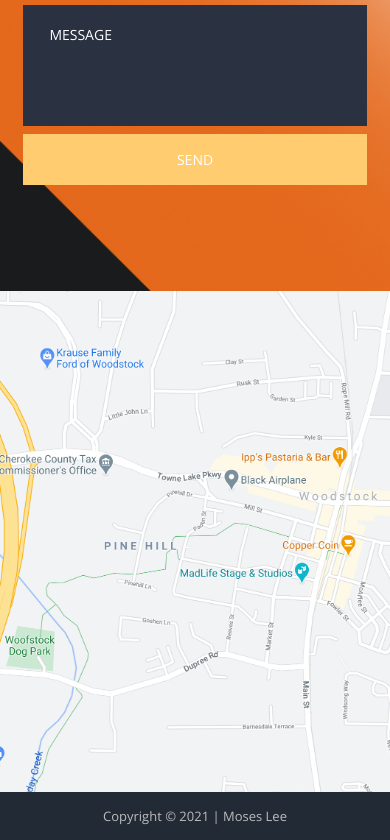
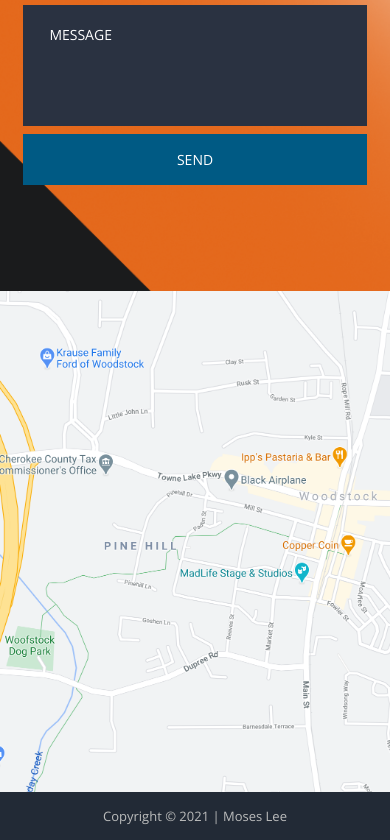
Before and after one commit to leecmoses/personal-training, a plain HTML site: page index.html in a window 390 px wide. Shown: the part 4020-4860 px from the top of the page. Drawn offline with nearby package versions, Linux system fonts and the light colour scheme.

Commit message:
Quick edits

```diff
--- a/css/media.css
+++ b/css/media.css
@@ -270,7 +270,7 @@
 	.Contact_sec .Form input.field { width: 100%; background: #2a3241; background-image: none; padding: 0px 26px }
 	.Contact_sec .Form input.field1 { width: 100%; background: #2a3241; background-image: none; margin-left: 0px; padding: 0px 26px  }
 	.Contact_sec .Form textarea {  width: 100%; background: #2a3241; background-image: none; margin-left: 0px; padding: 20px 26px 10px 26px  }
-	.Contact_sec .Form input.Button { width: 100%; background: #ffcc70!important; background-image: none!important; border-radisu: 0px!important; margin-left: 0px; -webkit-appearance: none; }
+	.Contact_sec .Form input.Button { width: 100%; background: #005a84!important; background-image: none!important; border-radius: 0px!important; margin-left: 0px; -webkit-appearance: none; }
 
 	.Contactside { position: relative; background: none; height: auto; }
 
```
